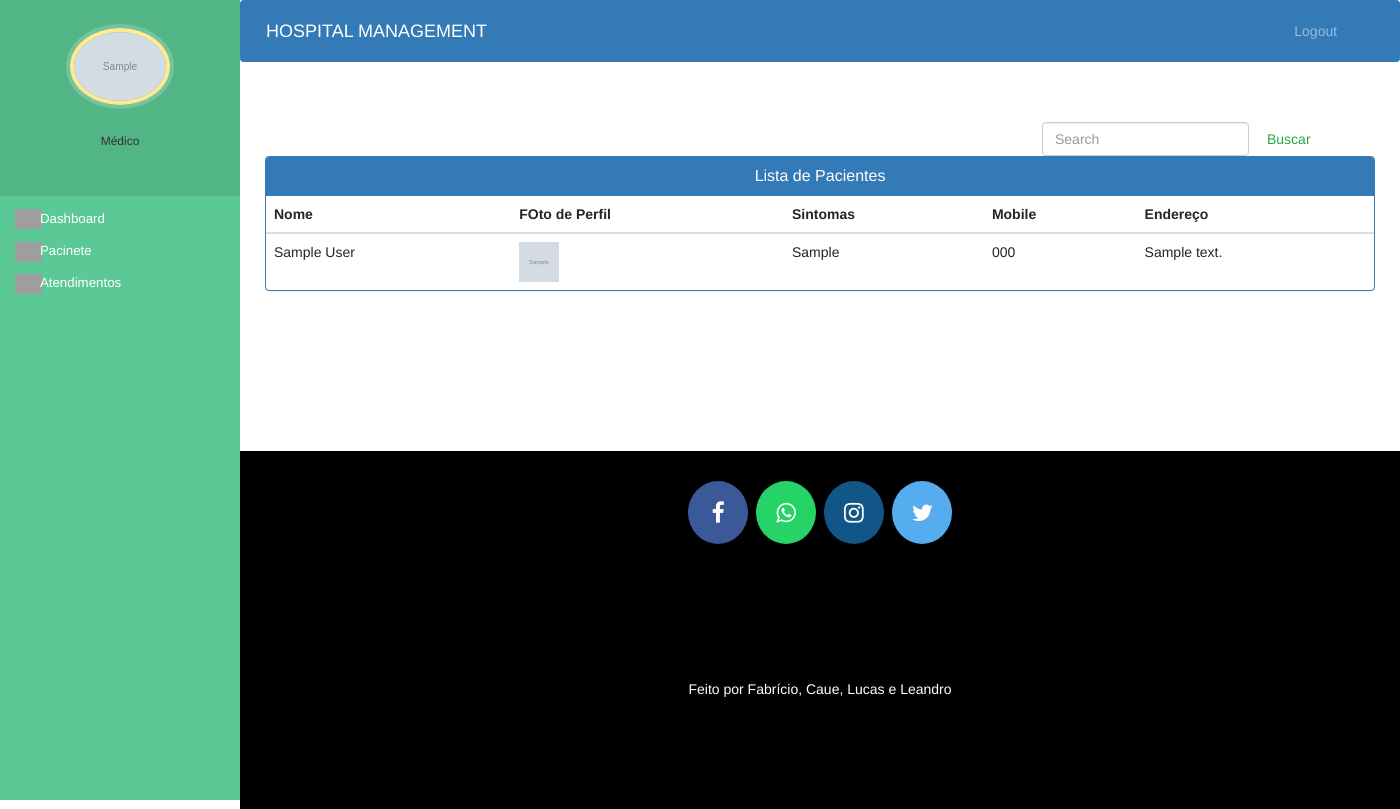
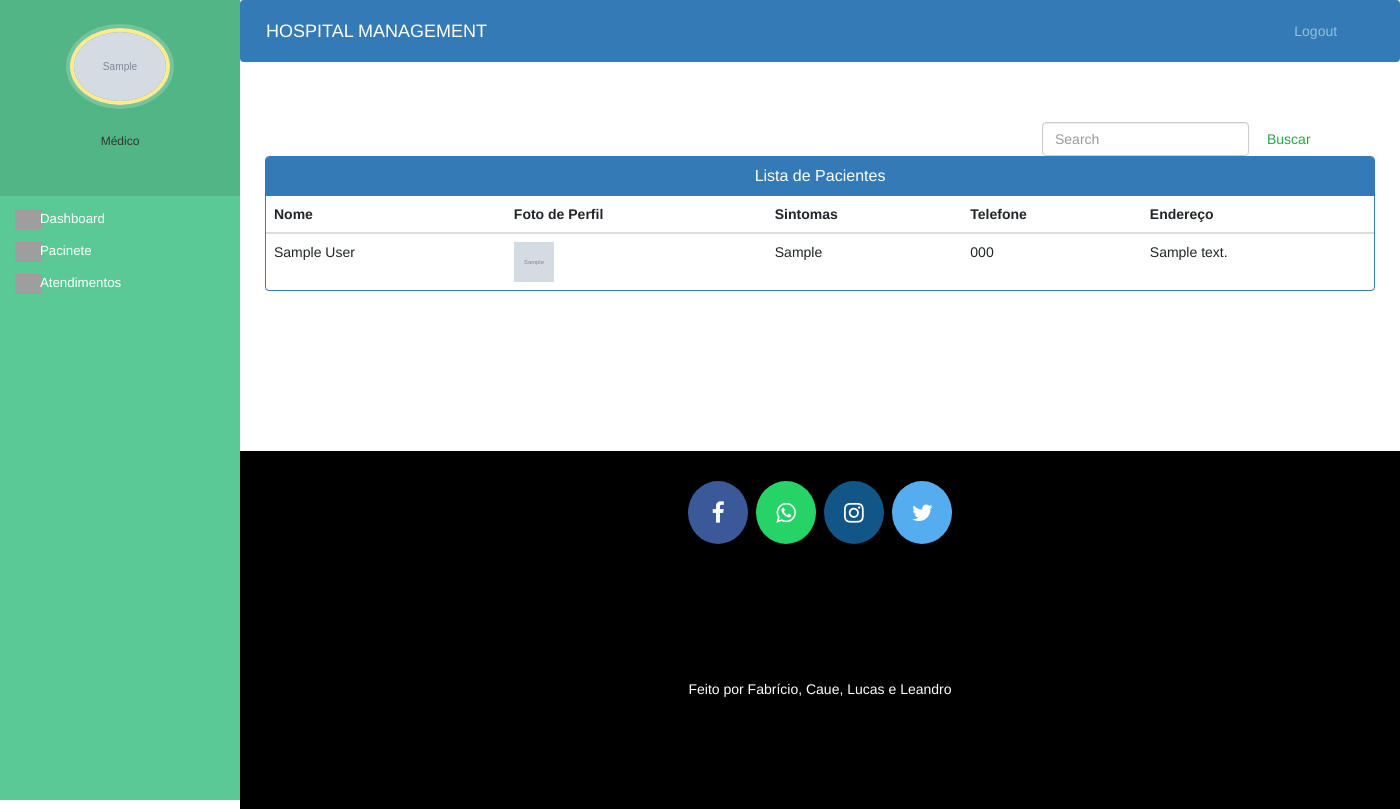
Before and after one commit to LucasSarri/Trab-GPDS, a Django app: template templates/hospital/doctor_view_patient.html in a window 1400 px wide. Run offline with Django 3.2, Linux system fonts and the light colour scheme; the template is opened without the code that fills it: values that come from a table or form of the project are taken from there, others are empty; tables that the repository leaves empty hold one stand-in row (values such as "Sample post"); grey boxes marked "Sample" are stand-in pictures; some libraries are stand-ins or nearby versions; grey boxes are pictures that could not be loaded.

Commit message:
alteracoes nos arquivos html

```diff
--- a/templates/hospital/doctor_base.html
+++ b/templates/hospital/doctor_base.html
@@ -4,7 +4,7 @@
 
 <head>
   <meta charset="UTF-8">
-  <title></title>
+  <title>Trabalho GPDS</title>
 
   <link rel="stylesheet" href="https://stackpath.bootstrapcdn.com/bootstrap/4.3.1/css/bootstrap.min.css">
   <link rel="stylesheet" href="https://maxcdn.bootstrapcdn.com/font-awesome/4.7.0/css/font-awesome.min.css">
--- a/templates/hospital/doctor_dashboard.html
+++ b/templates/hospital/doctor_dashboard.html
@@ -15,7 +15,7 @@
             <th>Nome do Paciente</th>
             <th>Foto</th>
             <th>Descrição</th>
-            <th>Mobile</th>
+            <th>Telefone</th>
             <th>Endereço</th>
             <th>Data</th>
           </tr>
--- a/templates/hospital/doctor_dashboard_cards.html
+++ b/templates/hospital/doctor_dashboard_cards.html
@@ -3,7 +3,7 @@
 
 <head>
   <meta charset="utf-8">
-  <title></title>
+  <title>Trabalho GPDS</title>
 
   <style media="screen">
     .market-update-block {
--- a/templates/hospital/doctor_view_appointment.html
+++ b/templates/hospital/doctor_view_appointment.html
@@ -33,7 +33,7 @@
           <th>Nome do Paciente</th>
           <th>Foto</th>
           <th>Descrição</th>
-          <th>Mobile</th>
+          <th>Telefone</th>
           <th>Endereço</th>
           <th>Data do Atendimento</th>
         </tr>
--- a/templates/hospital/doctor_view_patient.html
+++ b/templates/hospital/doctor_view_patient.html
@@ -41,9 +41,9 @@
       <thead>
         <tr>
           <th>Nome</th>
-          <th>FOto de Perfil</th>
+          <th>Foto de Perfil</th>
           <th>Sintomas</th>
-          <th>Mobile</th>
+          <th>Telefone</th>
           <th>Endereço</th>
 
         </tr>
--- a/templates/hospital/doctor_wait_for_approval.html
+++ b/templates/hospital/doctor_wait_for_approval.html
@@ -5,7 +5,7 @@
 <head>
   <meta charset="utf-8">
   <meta name="viewport" content="width=device-width, initial-scale=1, shrink-to-fit=no">
-  <title></title>
+  <title>Trabalho de GPDS</title>
 
 
   <style media="screen">
--- a/templates/hospital/doctorlogin.html
+++ b/templates/hospital/doctorlogin.html
@@ -5,7 +5,7 @@
 <head>
   <meta charset="utf-8">
   <meta name="viewport" content="width=device-width, initial-scale=1, shrink-to-fit=no">
-  <title></title>
+  <title>Trabalho de GPDS</title>
 
 
   <style type="text/css">
--- a/templates/hospital/doctorsignup.html
+++ b/templates/hospital/doctorsignup.html
@@ -6,7 +6,7 @@
 <head>
   <meta charset="utf-8">
   <meta name="viewport" content="width=device-width, initial-scale=1, shrink-to-fit=no">
-  <title></title>
+  <title>Trabalho de GPDS</title>
   <style type="text/css">
     body {
       color: #aa082e;
@@ -91,7 +91,7 @@
                 {% render_field userForm.password class="form-control" placeholder="Senha" %}
               </div>
               <div class="form-group">
-                {% render_field doctorForm.mobile class="form-control"  placeholder="Mobile" %}
+                {% render_field doctorForm.mobile class="form-control"  placeholder="Telefone" %}
               </div>
               <div class="form-group">
                 {% render_field doctorForm.profile_pic required="required" class="form-control" placeholder="Foto de perfil" %}
```
